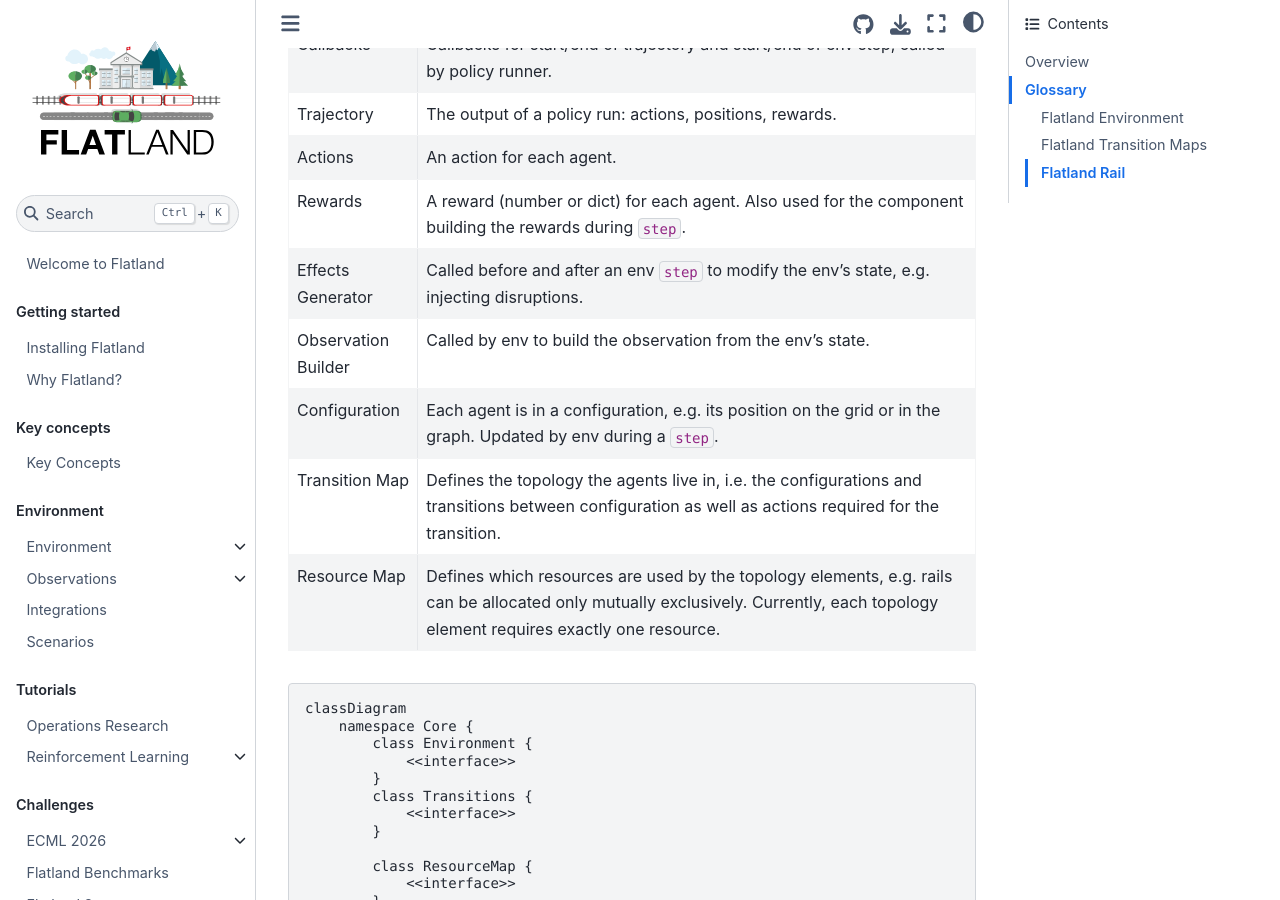
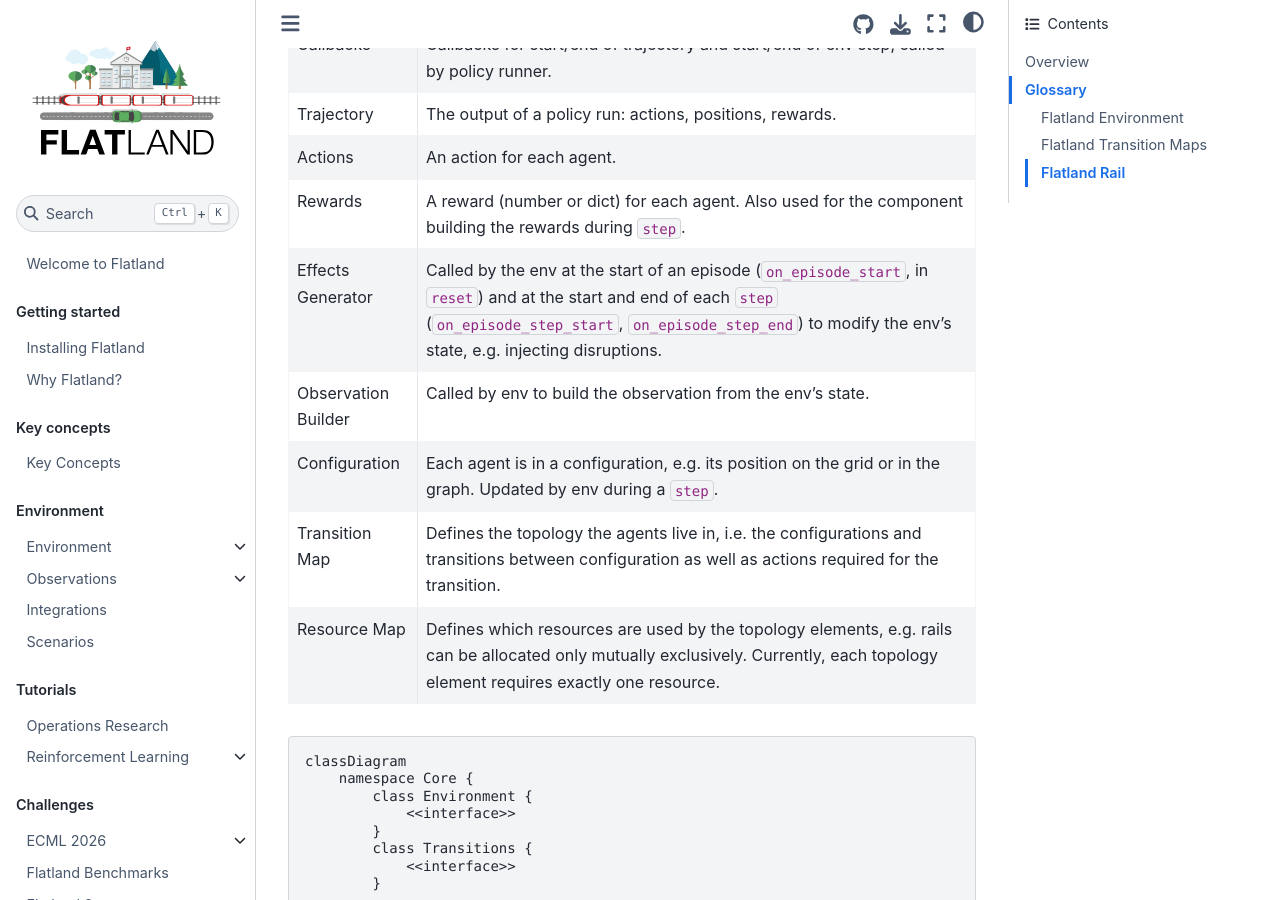
Before and after one commit to flatland-association/flatland-book, a Jupyter Book: the page built from key-concepts/simulation_model.md, in a window 1280 px wide and 900 px high, scrolled down 1377 px. Built offline with Jupyter Book 1.0.4 settings and Sphinx 7.4.7 and the Sphinx Book theme 1.1.4, drawn with Linux system fonts in a browser that asks for light colours; pages that are not in the unit, such as notebooks, are missing from menus.

Commit message:
docs(key-concepts): fix effects generator hook descriptions.
Co-Authored-By: Claude Opus 5.5 <noreply@anthropic.com>

```diff
--- a/key-concepts/simulation_model.md
+++ b/key-concepts/simulation_model.md
@@ -41,7 +41,7 @@ Adapted from [RLlib](https://docs.ray.io/en/latest/rllib/rllib-env.html#rllib-en
 ### Flatland Environment
 
 | Concept             | Description                                                                                                                                                                                                                                                                |
-| ------------------- | -------------------------------------------------------------------------------------------------------------------------------------------------------------------------------------------------------------------------------------------------------------------------- |
+|---------------------|----------------------------------------------------------------------------------------------------------------------------------------------------------------------------------------------------------------------------------------------------------------------------|
 | Agent               | Each train is a single agent in Flatland.                                                                                                                                                                                                                                  |
 | (MA)RL Loop         | (Multi-Agent) Reinforcement Learning Loop is a control loop: a policy receives observations from the env and outputs actions. See above.                                                                                                                                   |
 | Policy              | Recevies an observation for each agent and outputs an action for each agent. The policy may consist of a single sub-policy applied to each agent unilaterally or it may have different sub-policies for each agent individually or even consider all observations jointly. |
@@ -50,7 +50,7 @@ Adapted from [RLlib](https://docs.ray.io/en/latest/rllib/rllib-env.html#rllib-en
 | Trajectory          | The output of a policy run: actions, positions, rewards.                                                                                                                                                                                                                   |
 | Actions             | An action for each agent.                                                                                                                                                                                                                                                  |
 | Rewards             | A reward (number or dict) for each agent. Also used for the component building the rewards during `step`.                                                                                                                                                                  |
-| Effects Generator   | Called before and after an env `step` to modify the env's state, e.g. injecting disruptions.                                                                                                                                                                               |
+| Effects Generator   | Called by the env at the start of an episode (`on_episode_start`, in `reset`) and at the start and end of each `step` (`on_episode_step_start`, `on_episode_step_end`) to modify the env's state, e.g. injecting disruptions.                                              |
 | Observation Builder | Called by env to build the observation from the env's state.                                                                                                                                                                                                               |
 | Configuration       | Each agent is in a configuration, e.g. its position on the grid or in the graph. Updated by env during a `step`.                                                                                                                                                           |
 | Transition Map      | Defines the topology the agents live in, i.e. the configurations and transitions between configuration as well as actions required for the transition.                                                                                                                     |
```
